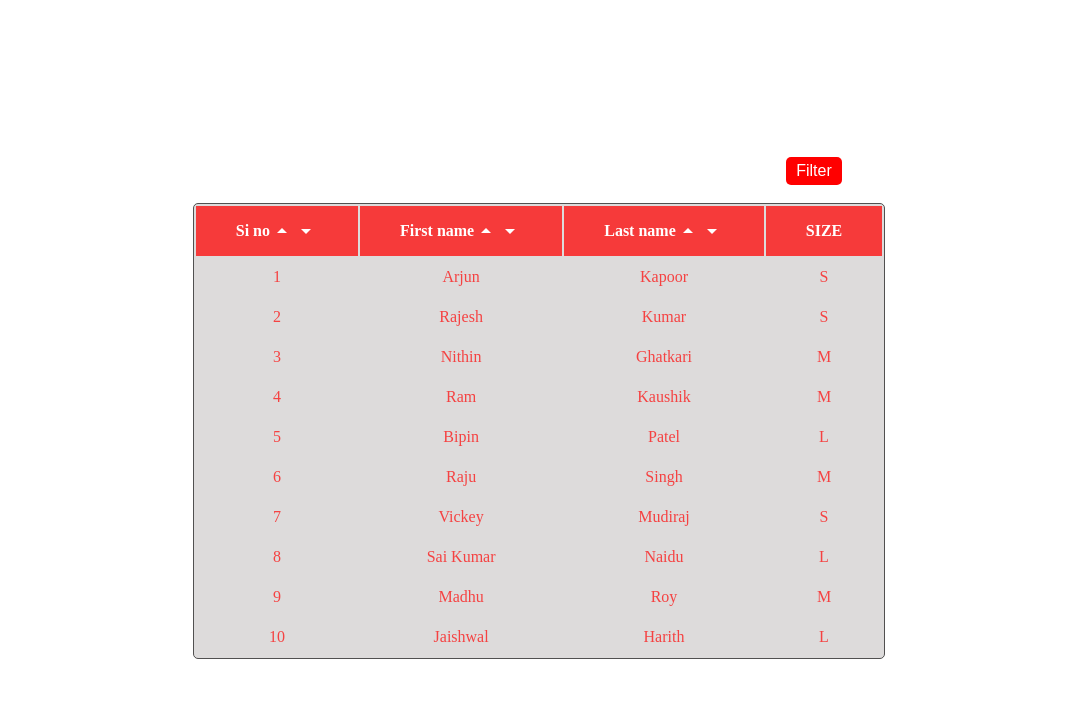
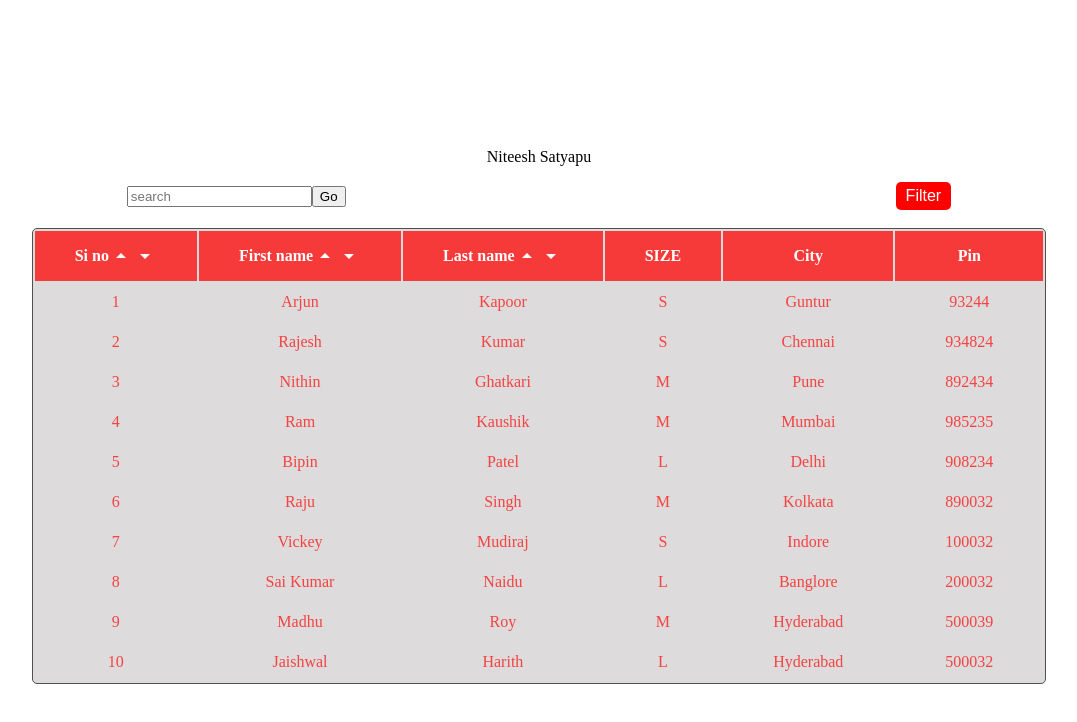
Before and after one commit to 33niteesh/ortho-poc, a React (Create React App) app: page / in a window 1280 px wide. Shown: the top 722 px of the page, without its empty margins (101-1178 px from the left). Built offline with nearby package versions, Linux system fonts and the light colour scheme.

Commit message:
Update App.js

```diff
--- a/src/App.js
+++ b/src/App.js
@@ -2,21 +2,19 @@ import './App.css';
 import {useState,useEffect} from "react";
 import ArrowDropDownTwoToneIcon from '@mui/icons-material/ArrowDropDownTwoTone';
 import ArrowDropUpTwoToneIcon from '@mui/icons-material/ArrowDropUpTwoTone';
-import axios from 'axios';
 import { connect } from "react-redux";
 import {  SortFn,SortId, SortLn,SortFnDEC,SortIdDEC, SortLnDEC ,getData} from "./actions/index";
-
 function App(props) {
   props.getData()
   const [data,setData]=useState();
   const [popup,setPopup]=useState(false);
+  const [searchdata,setSearch]=useState([]);
   const box = [
     {  label: "S", checked: false },
     {  label: "M", checked: false },
     {  label: "L", checked: false },
   ]
   const [final, setFinal] = useState(box);
-  const [newfruit,setNew]=useState();
   const setlist = (e) => {
     let label = e?.label;
     var checked = e?.checked;
@@ -52,57 +50,77 @@ function App(props) {
           "id":1,
           "first_name":"Arjun",
           "SIZE":"S",
-        "last_name":"Kapoor"
+          "last_name":"Kapoor",
+          "city":"Guntur",
+          "pincode":93244
       },
       {
           "id":2,
           "first_name":"Rajesh",
           "SIZE":"S",
-        "last_name":"Kumar"
+          "last_name":"Kumar",
+          "city":"Chennai",
+          "pincode":934824
       },
       {
           "id":3,
           "first_name":"Nithin",
           "SIZE":"M",
-        "last_name":"Ghatkari"
+          "last_name":"Ghatkari",
+          "city":"Pune",
+          "pincode":892434
       },{
           "id":4,
           "first_name":"Ram",
           "SIZE":"M",
-        "last_name":"Kaushik"
+          "last_name":"Kaushik",
+          "city":"Mumbai",
+          "pincode":985235
       },{
           "id":5,
           "first_name":"Bipin",
           "SIZE":"L",
-        "last_name":"Patel"
+          "last_name":"Patel",
+          "city":"Delhi",
+          "pincode":908234
       },{
           "id":6,
           "first_name":"Raju",
           "SIZE":"M",
-        "last_name":"Singh"
+          "last_name":"Singh",
+          "city":"Kolkata",
+          "pincode":890032
       },
       {
           "id":7,
           "first_name":"Vickey",
           "SIZE":"S",
-        "last_name":"Mudiraj"
+          "last_name":"Mudiraj",
+          "city":"Indore",
+          "pincode":100032
       },
       {
           "id":8,
           "first_name":"Sai Kumar",
           "SIZE":"L",
-        "last_name":"Naidu"
+          "last_name":"Naidu",
+          "city":"Banglore",
+          "pincode":200032
       },
       {
           "id":9,
           "first_name":"Madhu",
           "SIZE":"M",
-        "last_name":"Roy"
+          "last_name":"Roy",
+          "city":"Hyderabad",
+          "pincode":500039
       },{
           "id":10,
           "first_name":"Jaishwal",
           "SIZE":"L",
-        "last_name":"Harith"
+          "last_name":"Harith",
+          "city":"Hyderabad",
+          "pincode":500032
       }
   ]
     setData(table);
@@ -142,9 +160,23 @@ function App(props) {
     getDatafrom();
     setPopup(true);
   }
+  const search=(e)=>{
+    getDatafrom();
+    const search=data.filter((ele)=>ele.first_name.includes(e.target.value))
+    setSearch(search)
+
+  }
+  const searchresult=()=>{
+    setData(searchdata)
+  }
   return (
     <div className="App">
+      <nav><p>Niteesh Satyapu</p></nav>
+      <div className='division'>
+      <input className='searchbar' placeholder='search' onChange={(e)=>search(e)}></input>
+      <button className='filter-go' onClick={searchresult}> Go</button>
       <button className="filter" onClick={show}>Filter</button>
+      </div>
       {
         popup ?<div className="popup">
       {
@@ -170,6 +202,8 @@ function App(props) {
             <th><div className="sort"><p>First name</p> <div className="sort-icons"><ArrowDropUpTwoToneIcon onClick={sortbyFn}/><ArrowDropDownTwoToneIcon onClick={sortbyFnDEC}/></div></div></th>
             <th><div className="sort"><p>Last name</p>  <div className="sort-icons"><ArrowDropUpTwoToneIcon onClick={sortbyLn}/><ArrowDropDownTwoToneIcon onClick={sortbyLnDEC}/></div></div></th>
             <th>SIZE</th>
+            <th>City</th>
+            <th>Pin</th>
         </tr>
         {data?.map((i,j)=>{
           return(
@@ -178,6 +212,8 @@ function App(props) {
               <td>{i?.first_name}</td>
               <td>{i?.last_name}</td>
               <td>{i?.SIZE}</td>
+              <td>{i?.city}</td>
+              <td>{i?.pincode}</td>
             </tr>
           )
         })
```
Lines whose indentation alone changed are shown as unchanged.
